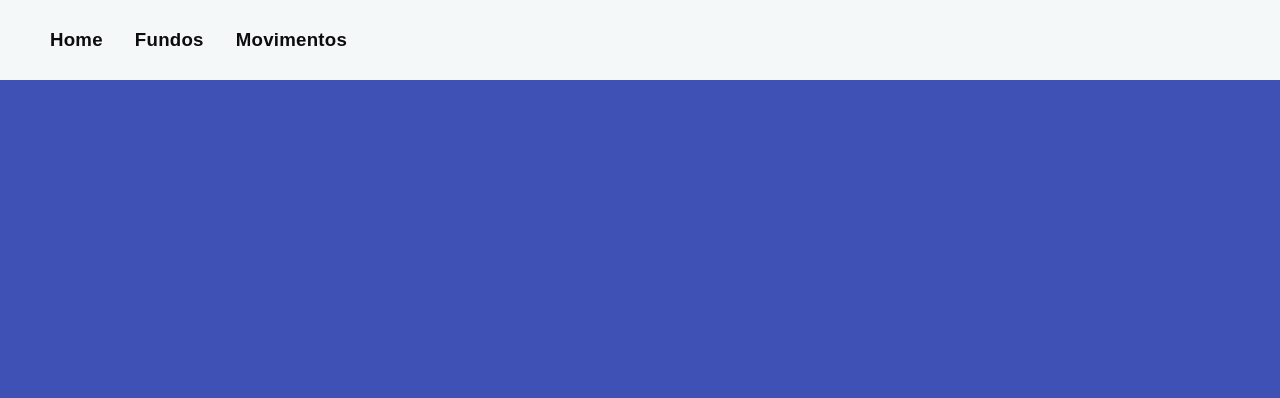
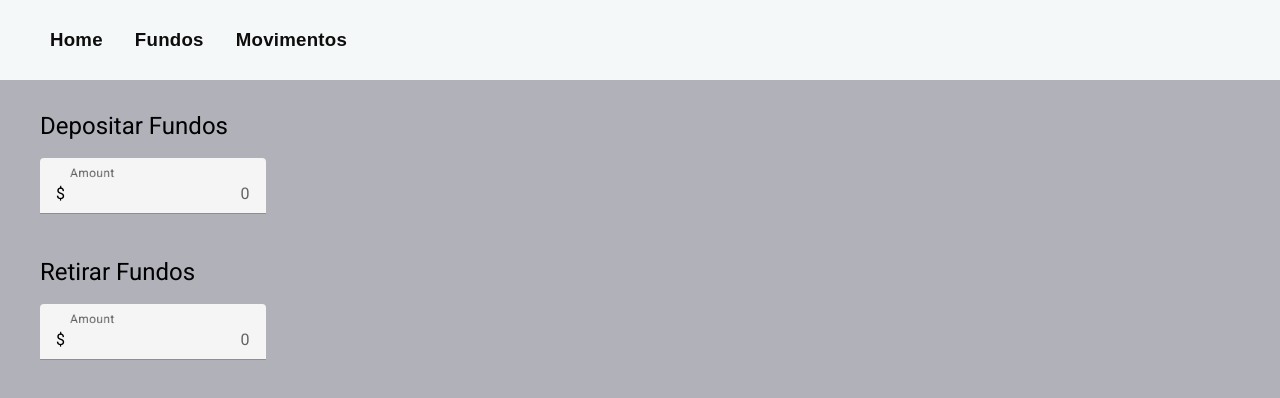
Before and after one commit to rodrigoaraujoei/homebanking, an Angular app: page /fundos in a window 1280 px wide. Shown: the top 398 px of the page. Built offline with nearby package versions, Linux system fonts and the light colour scheme.

Commit message:
interface

```diff
--- a/src/app/app-routing.module.ts
+++ b/src/app/app-routing.module.ts
@@ -5,16 +5,16 @@ import { CommonModule } from '@angular/common';
 import { LoginComponent } from './login/login.component';
 import { SignupComponent } from './signup/signup.component';
 import { HomeComponent } from './home/home.component';
+import { MovimentosComponent } from './movimentos/movimentos.component';
 import { FundosComponent } from './fundos/fundos.component';
-import { MovimentosComponent } from './movimentos/movimentos.component';
 
 const routes: Routes = [
   {path:'', redirectTo:'login', pathMatch:'full'},
   {path:'login', component:LoginComponent},
   {path:'signup', component:SignupComponent},
   {path:'home', component:HomeComponent},
+  {path:'movimentos', component:MovimentosComponent},
   {path:'fundos', component:FundosComponent},
-  {path:'movimentos', component:MovimentosComponent},
 ];
 
 @NgModule({
--- a/src/app/app.module.ts
+++ b/src/app/app.module.ts
@@ -14,12 +14,8 @@ import {MatSnackBarModule} from '@angular/material/snack-bar';
 import { SignupComponent } from './signup/signup.component';
 import { LoginComponent } from './login/login.component';
 import { HomeComponent } from './home/home.component';
-import { FundosComponent } from './fundos/fundos.component';
 import { MovimentosComponent } from './movimentos/movimentos.component';
 import {MatFormFieldModule} from '@angular/material/form-field';
-
-
-
 
 
 @NgModule({
@@ -28,8 +24,6 @@ import {MatFormFieldModule} from '@angular/material/form-field';
     SignupComponent,
     LoginComponent,
     HomeComponent,
-
-    FundosComponent,
   ],
   imports: [
     BrowserModule,
--- a/src/app/fundos/fundos.component.css
+++ b/src/app/fundos/fundos.component.css
@@ -28,3 +28,20 @@
 }
 
 /* Fundos */
+
+.example-container mat-form-field + mat-form-field {
+    margin-left: 8px;
+}
+
+.example-right-align {
+text-align: right;
+}
+
+input.example-right-align::-webkit-outer-spin-button,
+input.example-right-align::-webkit-inner-spin-button {
+display: none;
+}
+
+input.example-right-align {
+-moz-appearance: textfield;
+}
--- a/src/app/fundos/fundos.component.html
+++ b/src/app/fundos/fundos.component.html
@@ -4,6 +4,32 @@
     <a class="link" href="/home">Home</a>
     <a class="link" href="/fundos">Fundos</a>
     <a class="link" href="/movimentos">Movimentos</a>
-  </div>
+</div>
 
-  <!-- Fundos Content -->
+<!-- Fundos Content -->
+
+<br>
+
+<div style="padding-left: 40px; padding-top: 10px;" class="f1">
+
+    <h1>Depositar Fundos</h1>
+    <mat-form-field floatLabel="always">
+        <mat-label>Amount</mat-label>
+        <input matInput type="number" class="example-right-align" placeholder="0">
+        <span matTextPrefix>$&nbsp;</span>
+    </mat-form-field>
+
+</div>
+
+<br>
+
+<div style="padding-left: 40px;" class="f1">
+
+    <h1>Retirar Fundos</h1>
+    <mat-form-field floatLabel="always">
+        <mat-label>Amount</mat-label>
+        <input matInput type="number" class="example-right-align" placeholder="0">
+        <span matTextPrefix>$&nbsp;</span>
+    </mat-form-field>
+
+</div>
--- a/src/app/fundos/fundos.component.ts
+++ b/src/app/fundos/fundos.component.ts
@@ -1,10 +1,22 @@
-import { Component } from '@angular/core';
-
+import {Component} from '@angular/core';
+import {FormControl, Validators, FormsModule, ReactiveFormsModule} from '@angular/forms';
+import {NgIf} from '@angular/common';
+import {MatInputModule} from '@angular/material/input';
+import {MatFormFieldModule} from '@angular/material/form-field';
+import {ThemePalette} from '@angular/material/core';
+import {MatSelectModule} from '@angular/material/select';
+import { CommonModule } from '@angular/common';
+/**
+ * @title Input with error messages
+ */
 @Component({
   selector: 'app-fundos',
   templateUrl: './fundos.component.html',
-  styleUrls: ['./fundos.component.css']
+  styleUrls: ['./fundos.component.css'],
+  standalone: true,
+  imports: [CommonModule, FormsModule, MatSelectModule, MatFormFieldModule, MatInputModule, ReactiveFormsModule, NgIf],
 })
 export class FundosComponent {
-
+  colorControl = new FormControl('primary' as ThemePalette);
+  emailFormControl = new FormControl('', [Validators.required, Validators.email]);
 }
--- a/src/app/home/home.component.html
+++ b/src/app/home/home.component.html
@@ -7,3 +7,9 @@
 </div>
 
 <!-- Home Content -->
+
+<div style="padding-left: 40px; padding-top: 10px;" class="f1">
+  <h1 style="margin: 5px;">User: Rodrigo</h1>
+  <h1 style="margin: 5px;">Email: rodrigoaraujoei@gmail.com</h1>
+  <h1 style="margin: 5px;">Saldo: 100 $</h1>
+</div>
--- a/src/index.html
+++ b/src/index.html
@@ -10,7 +10,7 @@
   <link href="https://fonts.googleapis.com/css2?family=Roboto:wght@300;400;500&display=swap" rel="stylesheet">
   <link href="https://fonts.googleapis.com/icon?family=Material+Icons" rel="stylesheet">
 </head>
-<body class="mat-typography" style="background-color: #3F51B5;">
+<body class="mat-typography" style="background-color: #b0b1b9;">
   <app-root></app-root>
 </body>
 </html>
```
Also changed, not shown: src/app/fundos/home.component.css (deleted, +0 -30 lines), 1 other file (tests, documents, lock files or other folders). Lines whose indentation alone changed are shown as unchanged.
